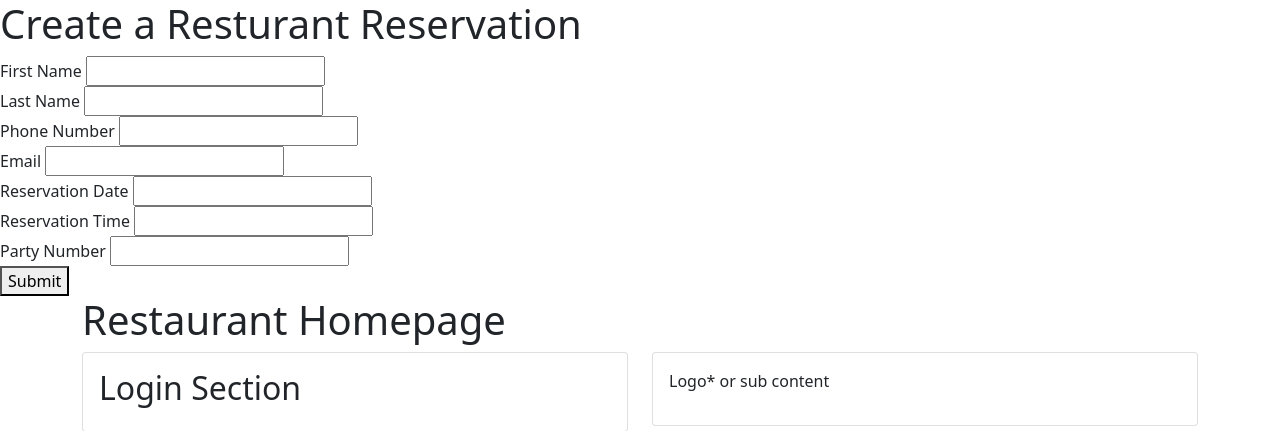
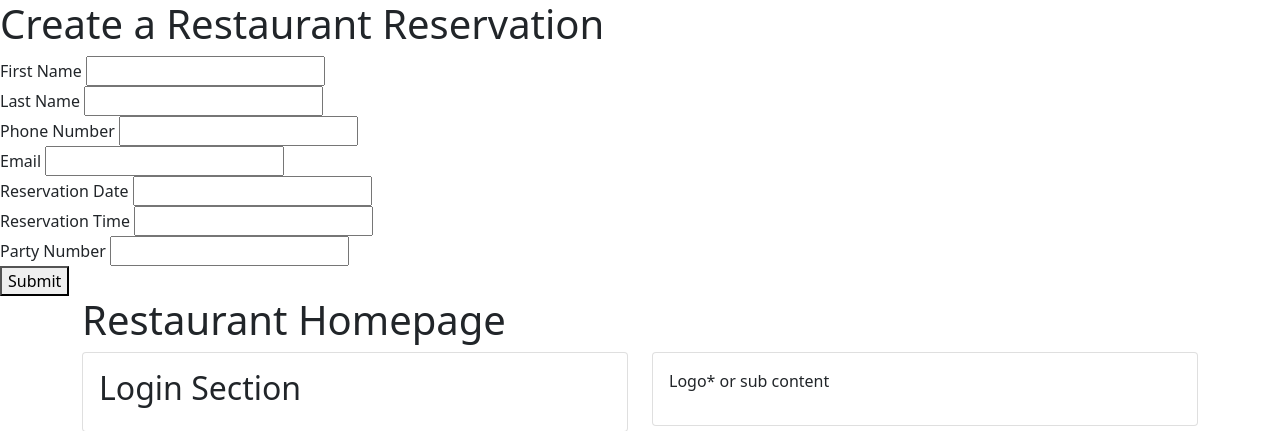
Before and after one commit to salvadorsalgado1/restaurant-350, a Flask app: page / in a window 1280 px wide. Shown: the top 431 px of the page. Run offline with Flask 2, Linux system fonts and the light colour scheme.

Commit message:
Fixed a grammatical error

```diff
--- a/templates/index.html
+++ b/templates/index.html
@@ -6,7 +6,7 @@
 
 {% block body %}
 <div class ="reservation">
-    <h1>Create a Resturant Reservation</h1>
+    <h1>Create a Restaurant Reservation</h1>
     <form>
         <div>
             <label>First Name</label>
```
